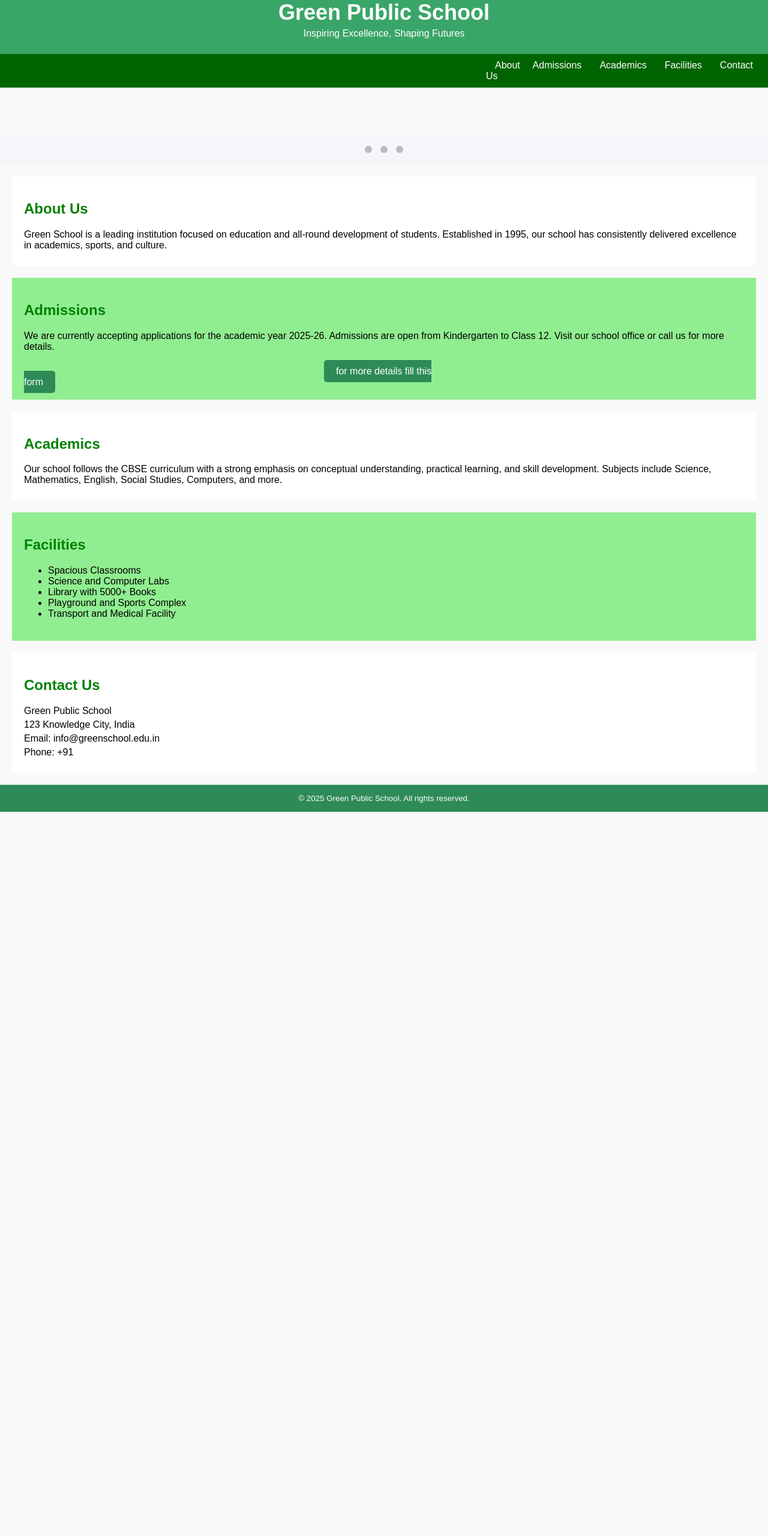
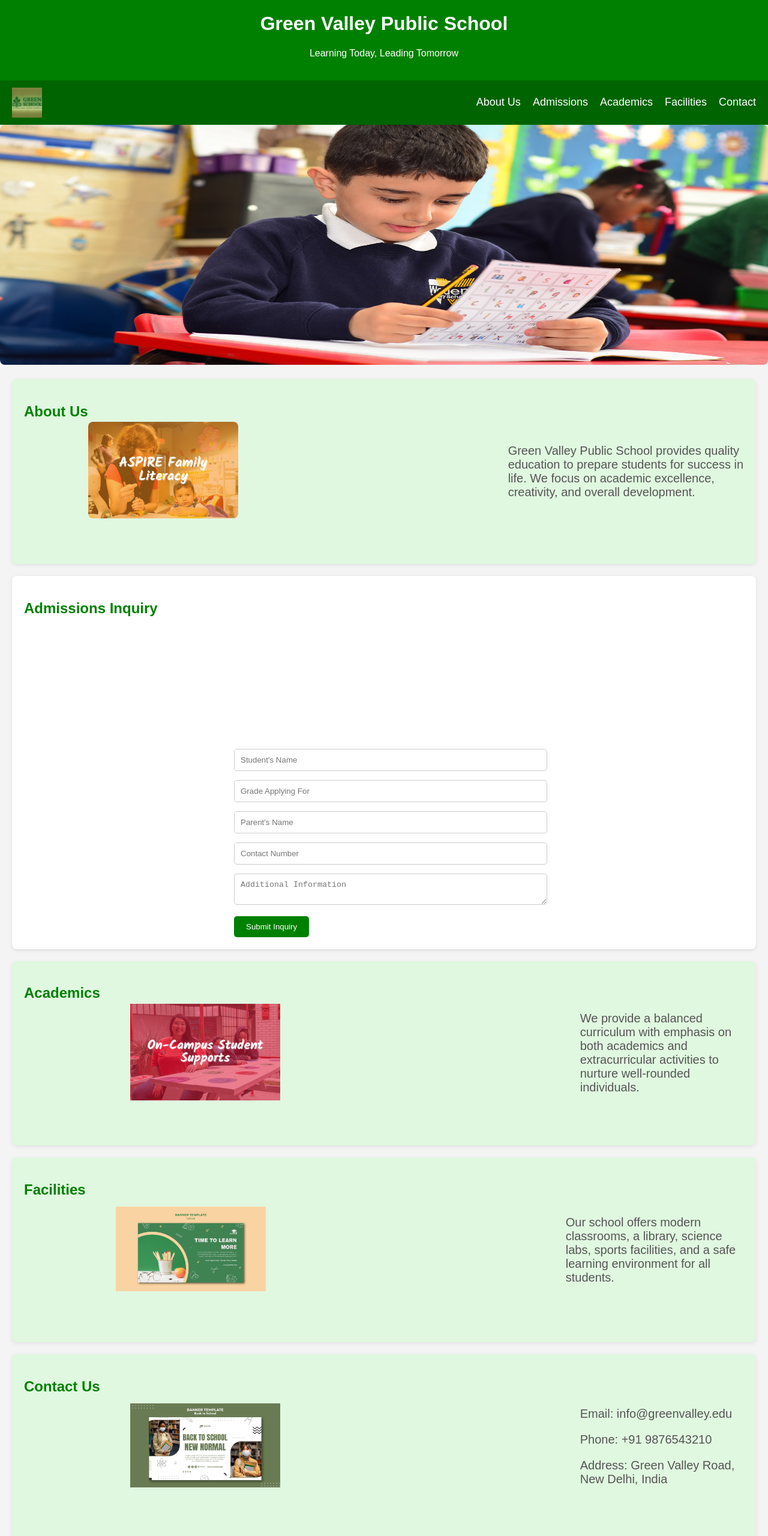
Before and after one commit to Sourabhkumarsaw/greenschool, a plain HTML site: page index.html in a window 1280 px wide. Shown: the part 20-2580 px from the top of the page at 60% size. Before the commit the page ends 1373 px from the top, so only its background shows below. Drawn offline with Linux system fonts and the light colour scheme.

Commit message:
changing code

```diff
--- a/index.html
+++ b/index.html
@@ -9,98 +9,106 @@
 
 </head>
 <body>
-<!-- Header -->
-  <header class="">
-    <h1>Green Public School</h1>
-    <p>Inspiring Excellence, Shaping Futures</p>
-  </header>
 
-  <!-- Navigation -->
-  <nav>
-    <ul>
-      <li><a class="link"  href="#about">About Us</a></li>
-      <li><a class="link"  href="#admissions">Admissions</a></li>
-      <li><a class="link"  href="#academics">Academics</a></li>
-      <li><a class="link"  href="#facilities">Facilities</a></li>
-      <li><a class="link"  href="#contact">Contact</a></li>
-    </ul>
-  </nav>
+  <!-- Header -->
+  <div class="header">
+    <h1>Green Valley Public School</h1>
+    <p>Learning Today, Leading Tomorrow</p>
+  </div>
+
+  <!-- Navigation with Logo -->
+  <div class="navbar">
+    <img src="images\Green_School_Logo.jpg" alt="School Logo">
+    <div class="nav-links">
+      <a href="#about">About Us</a>
+      <a href="#admissions">Admissions</a>
+      <a href="#academics">Academics</a>
+      <a href="#facilities">Facilities</a>
+      <a href="#contact">Contact</a>
+    </div>
+  </div>
 
   <!-- Slideshow -->
-    <div class="slideshow-container">
-    <div class="slide fade">
-      <img src="images\1-3.jpg" alt="School Event 1">
-    </div>
-
-    <div class="slide fade">
-      <img src="images\images.jpg" alt="School Event 2">
-    </div>
-
-    <div class="slide fade">
-      <img src="images\istockphoto.jpg" alt="School Event 3">
-    </div>
-
-    <!-- Buttons -->
-    <a class="prev" onclick="plusSlides(-1)">❮</a>
-    <a class="next" onclick="plusSlides(1)">❯</a>
+  <div class="slideshow">
+    <div class="slide"><img src="images\1-3.jpg" alt="School Image 1"></div>
+    <div class="slide"><img src="images\47.jpg" alt="School Image 2"></div>
+    <div class="slide"><img src="images\istockphoto.jpg" alt="School Image 3"></div>
   </div>
 
-  <!-- Dots -->
-  <div class="dots">
-    <span class="dot" onclick="currentSlide(1)"></span>
-    <span class="dot" onclick="currentSlide(2)"></span>
-    <span class="dot" onclick="currentSlide(3)"></span>
+  <!-- About Section -->
+  <div id="about" class="about-section">
+   <div>
+     <h2>About Us</h2>
+   </div>
+    <div>
+      <img id="Image" src="images\Home_Our_Program.png">
+    </div>
+   <div id="aboutContent">
+     <p>Green Valley Public School provides quality education to prepare students for success in life. We focus on academic excellence, creativity, and overall development.</p>
+   </div>
   </div>
 
- <!-- About Us -->
-  <section id="about">
-    <h2>About Us</h2>
-    <p>Green School is a leading institution focused on education and all-round development of students. Established in 1995, our school has consistently delivered excellence in academics, sports, and culture.</p>
-  </section>
+  <!-- Admissions Section -->
+  <div id="admissions" class="section admissions-section">
+    <h2>Admissions Inquiry</h2>
+    <div class="form-container">
+      <form id="admissionForm">
+        <input type="text" id="name" name="name" placeholder="Student's Name" required>
+        <input type="text" id="grade" name="grade" placeholder="Grade Applying For" required>
+        <input type="text" id="parent" name="parent" placeholder="Parent's Name" required>
+        <input type="text" id="contact" name="contact" placeholder="Contact Number" required>
+        <textarea id="message" name="message" placeholder="Additional Information"></textarea>
+        <button type="submit">Submit Inquiry</button>
+      </form>
+      <p id="thankYou" style="display:none; color:green; font-weight:bold; text-align:center; margin-top:15px;">
+        Thank you! We will contact you soon.
+      </p>
+    </div>
+  </div>
 
-   <!-- Admissions -->
-  <section id="admissions">
-    <h2>Admissions</h2>
-    <p>We are currently accepting applications for the academic year 2025-26. Admissions are open from Kindergarten to Class 12. Visit our school office or call us for more details.</p>
-      <br>
+  <!-- Academics Section -->
+  <div id="academics" class="academics-section">
+   <div>
+     <h2>Academics</h2>
+   </div>
+   <div>
+      <img id="Image2" src="images\Home_Our_Programs.png">
+   </div>
+   <div id="academicsContent">
+     <p>We provide a balanced curriculum with emphasis on both academics and extracurricular activities to nurture well-rounded individuals.</p>
+   </div>
+  </div>
 
-<!-- Admission Inquiry Form -->
-      <a class="form" href="form.html"> for more details fill this form   </a>
-  </section>
-  <!-- Academics -->
-  <section id="academics">
-    <h2>Academics</h2>
-    <p>Our school follows the CBSE curriculum with a strong emphasis on conceptual understanding, practical learning, and skill development. Subjects include Science, Mathematics, English, Social Studies, Computers, and more.</p>
+  <!-- Facilities Section -->
+  <div id="facilities" class="facilities-section">
+    <div>
+      <h2>Facilities</h2>
+    </div>
+    <div>
+      <img id="Image3" src="images\4405826.jpg" >
+    </div>
+   <div id="facilitiesContent">
+     <p>Our school offers modern classrooms, a library, science labs, sports facilities, and a safe learning environment for all students.</p>
+  </div>
+   </div>
 
-  </section>
-
- <!-- Facilities -->
-  <section id="facilities">
-    <h2>Facilities</h2>
-    <ul>
-      <li>Spacious Classrooms</li>
-      <li>Science and Computer Labs</li>
-      <li>Library with 5000+ Books</li>
-      <li>Playground and Sports Complex</li>
-      <li>Transport and Medical Facility</li>
-    </ul>
-  </section>
-
-  <!-- Contact -->
-  <section id="contact">
-    <h2>Contact Us</h2>
-    <p>Green Public School</p>
-    <p>123 Knowledge City, India</p>
-    <p>Email: info@greenschool.edu.in</p>
-    <p>Phone: +91</p>
-  </section>
+  <!-- Contact Section -->
+  <div id="contact" class="section contact-section">
+   <div>
+     <h2>Contact Us</h2>
+   </div>
+   <div>
+      <img id="Image4" src="images\5702425.jpg">
+   </div>
+   <div id="contactContent">
+     <p>Email: info@greenvalley.edu</p>
+    <p>Phone: +91 9876543210</p>
+    <p>Address: Green Valley Road, New Delhi, India</p>
+   </div>
+  </div>
 
   <!-- Footer -->
-  <footer>
-    <small>
-      <p>&copy; 2025 Green Public School. All rights reserved.</p>
-    </small>
-  </footer>
-
-</body>
+  <div class="footer">
+    <p>&copy; 2025 Green Valley Public School. All rights reserved.</p>
+  </div>
 </html>
--- a/script.js
+++ b/script.js
@@ -1,51 +1,19 @@
- // Form validation & thank you message
-    document.getElementById("inquiryForm").addEventListener("submit", function(event) {
-      event.preventDefault();
-      let name = document.getElementById("name").value.trim();
-      let email = document.getElementById("email").value.trim();
-      let grade = document.getElementById("grade").value;
-      let thankYou = document.getElementById("thankYouMessage");
-
-      if (name === "" || email === "" || grade === "") {
-        alert("Please fill out all required fields before submitting.");
-        return;
-      }
-
-      thankYou.style.display = "block";
-      this.reset();
-      setTimeout(() => {
-        thankYou.style.display = "none";
-      }, 5000);
-    }
-  );
-
-    /* ====== Slideshow JS ====== */
-       let slideIndex = 0;
-    showSlides();
-
+   // Slideshow
+    let slideIndex = 0;
     function showSlides() {
-      let i;
       let slides = document.getElementsByClassName("slide");
-      let dots = document.getElementsByClassName("dot");
-      for (i = 0; i < slides.length; i++) {
+      for (let i = 0; i < slides.length; i++) {
         slides[i].style.display = "none";
       }
       slideIndex++;
-      if (slideIndex > slides.length) {slideIndex = 1}
-      for (i = 0; i < dots.length; i++) {
-        dots[i].className = dots[i].className.replace(" active", "");
-      }
-      slides[slideIndex-1].style.display = "block";
-      dots[slideIndex-1].className += " active";
-      setTimeout(showSlides, 4000); // Change every 4 seconds
+      if (slideIndex > slides.length) { slideIndex = 1 }
+      slides[slideIndex - 1].style.display = "block";
+      setTimeout(showSlides, 3000); // Change every 3 seconds
     }
 
-    function plusSlides(n) {
-      slideIndex += n-1;
-      showSlides();
-    }
-
-    function currentSlide(n) {
-      slideIndex = n-1;
-      showSlides();
-    }
+    // Form Submission
+    document.getElementById("admissionForm").addEventListener("submit", function(event) {
+      event.preventDefault();
+      document.getElementById("thankYou").style.display = "block";
+      this.reset();
+    });
--- a/style.css
+++ b/style.css
@@ -2,202 +2,203 @@
       font-family: Arial, sans-serif;
       margin: 0;
       padding: 0;
-      background-color: #f9f9f9;
+      background: #f4f4f4;
+      color: #333;
+    }
 
+    /* ===== Header ===== */
+    .header {
+      background: green;
+      color: white;
+      padding: 20px;
+      text-align: center;
     }
-    header {
-      background-color: #3aa568;
+
+    /* ===== Navigation with Logo ===== */
+    .navbar {
+      display: flex;
+      align-items: center;
+      justify-content: space-between;
+      background: darkgreen;
+      padding: 12px 20px;
+    }
+    .navbar img {
+      height: 50px;
+    }
+    .nav-links {
+      display: flex;
+      gap: 20px;
+    }
+    .nav-links a {
       color: white;
-      text-align: center;
-      padding: 20px 10px;
-      margin : 0 0;
+      text-decoration: none;
+      font-size: 18px;
     }
-    h1 {
-      font-size: 36px;
-      margin: 0;
+    .nav-links a:hover {
+      color: yellow;
     }
-    p {
-      margin: 5px 0;
-    }
-    nav {
-      background-color: #006400;
-      padding: 10px;
 
-    }
-    nav ul {
-      list-style: none;
-      padding: 0;
-      margin: 0 0 0 800px;
-      display: flex;
-
-    }
-    nav a {
-      color: white;
-      margin: 0 15px;
-      text-decoration: none;
-      font-size: 16px;
-      transition: color 0.3s ease, transform 0.2s ease;
-    }
-    nav a:hover {
-      color: #FFD700; /* Gold on hover */
-      transform: scale(1.1); /* Slight pop effect */
-    }
-         /* ====== Slideshow Styling ====== */
- .slideshow-container {
+    /* ===== Slideshow ===== */
+    .slideshow-container {
       position: relative;
       max-width: 100%;
-      margin: 40px auto;
-      border-radius: 15px;
+      margin: auto;
       overflow: hidden;
-      box-shadow: 0 4px 20px rgba(0,0,0,0.2);
+      background: #000;
     }
-
     .slide {
       display: none;
     }
-
+    .slide:first-child {
+      display: block; /* show first by default */
+    }
     .slide img {
       width: 100%;
-      height: 450px;
-      object-fit:fill;
+      height: 400px;
+      object-fit: fill;
+      border-radius: 8px;
     }
 
-    /* Next & previous buttons */
-    .prev, .next {
-      cursor: pointer;
-      position: absolute;
-      top: 50%;
-      width: auto;
-      padding: 12px;
-      margin-top: -22px;
-      color: white;
-      font-weight: bold;
-      font-size: 22px;
-      border-radius: 0 3px 3px 0;
-      user-select: none;
-      background: rgba(0,0,0,0.4);
-      transition: 0.3s;
+    /* ===== Sections ===== */
+    .section {
+      background: #fff;
+      margin: 20px;
+      padding: 20px;
+      border-radius: 8px;
+      box-shadow: 0 2px 6px rgba(0,0,0,0.1);
+    }
+    .about-section h2,
+    .admissions-section h2,
+    .academics-section h2,
+    .facilities-section h2,
+    .contact-section h2 {
+      color: green;
+      padding: 0 0 200px 0;
+
     }
 
-    .next {
-      right: 0;
-      border-radius: 3px 0 0 3px;
+    /* ===== Form ===== */
+    .form-container {
+      max-width: 500px;
+      margin: auto;
+    }
+    .form-container input,
+    .form-container textarea {
+      width: 100%;
+      padding: 10px;
+      margin-bottom: 15px;
+      border: 1px solid #ccc;
+      border-radius: 5px;
+    }
+    .form-container button {
+      background: green;
+      color: white;
+      padding: 10px 20px;
+      border: none;
+      border-radius: 5px;
+      cursor: pointer;
+    }
+    .form-container button:hover {
+      background: darkgreen;
     }
 
-    .prev:hover, .next:hover {
-      background: rgba(0,0,0,0.8);
+    /* ===== Footer ===== */
+    .footer {
+      background: darkgreen;
+      color: white;
+      text-align: center;
+      padding: 15px;
+      margin-top: 20px;
     }
 
-    /* Dots */
-    .dots {
-      text-align: center;
-      padding: 15px;
-      background: #f4f6f9;
+    .about-section{
+      display: flex;
+      flex-direction: row;
+      align-items: center;
+      justify-content: space-between;
+      padding: 20px;
+      background: #e0f7e0;
+      border-radius: 8px;
+      margin: 20px;
+      box-shadow: 0 2px 6px rgba(68, 66, 66, 0.1);
     }
-
-    .dot {
-      cursor: pointer;
-      height: 12px;
-      width: 12px;
-      margin: 0 5px;
-      background-color: #bbb;
-      border-radius: 50%;
-      display: inline-block;
-      transition: background-color 0.6s ease;
+    #Image {
+      width: 250px;
+      height: auto;
+      border-radius: 8px;
     }
-
-    .active, .dot:hover {
-      background-color: #333;
+    #aboutContent {
+      flex: 1;
+      margin-left: 450px;
+      font-size: 20px;
+      color: #555;
     }
-
-
-     #about, #academics, #contact{
+.academics-section{
+      display: flex;
+      flex-direction: row;
+      align-items: center;
+      justify-content: space-between;
       padding: 20px;
-      background-color: white;
-      margin: 20px ;
-
+      background: #e0f7e0;
+      border-radius: 8px;
+      margin: 20px;
+      box-shadow: 0 2px 6px rgba(68, 66, 66, 0.1);
     }
-    #admissions, #facilities {
+    #Image2 {
+      width: 250px;
+      height: auto;
+      border-radius: 8px;
+      padding: 50px;
+    }
+    #academicsContent {
+      flex: 1;
+      margin-left: 450px;
+      font-size: 20px;
+      color: #555;
+    }
+    .facilities-section{
+      display: flex;
+      flex-direction: row;
+      align-items: center;
+      justify-content: space-between;
       padding: 20px;
-      background-color: lightgreen;
-      margin: 20px ;
+      background: #e0f7e0;
+      border-radius: 8px;
+      margin: 20px;
+      box-shadow: 0 2px 6px rgba(68, 66, 66, 0.1);
     }
-    h2 {
-      color: green;
+    #Image3{
+      width: 250px;
+      height: auto;
+      border-radius: 8px;
+      padding: 50px;
     }
-   .form {
-      text-decoration: none;
-      color: white;
-      background-color: #2E8B57;
-      padding: 10px 20px;
-      margin: 0  500px;
-      border-radius: 5px;
-      transition: background-color 0.3s ease, transform 0.2s ease;
+    #facilitiesContent {
+      flex: 1;
+      margin-left: 450px;
+      font-size: 20px;
+      color: #555;
     }
-
-    footer {
-      text-align: center;
-      padding: 10px;
-      background-color: #2E8B57;
-      color: white;
+    .contact-section {
+      display: flex;
+      flex-direction: row;
+      align-items: center;
+      justify-content: space-between;
+      padding: 20px;
+      background: #e0f7e0;
+      border-radius: 8px;
+      margin: 20px;
+      box-shadow: 0 2px 6px rgba(68, 66, 66, 0.1);
     }
-
-    form body {
-      font-family: Arial, sans-serif;
-      margin: 0;
-      padding: 0;
-      background-color: #f9f9f9;
-      color: #333;
+    #Image4 {
+      width: 250px;
+      height: auto;
+      border-radius: 8px;
+      padding: 50px;
     }
-    #admissionsform {
-      text-align: center;
-      color: #2E8B57;
-      margin-top: 20px;
+    #contactContent {
+      flex: 1;
+      margin-left: 450px;
+      font-size: 20px;
+      color: #555;
     }
-    form {
-      max-width: 600px;
-      margin: 0 auto;
-      padding: 20px;
-      background-color: white;
-      border-radius: 5px;
-      box-shadow: 0 2px 10px rgba(0, 0, 0, 0.1);
-    }
-    label {
-      display: block;
-      margin-bottom: 10px;
-      font-weight: bold;
-    }
-    input[type="text"],
-    input[type="email"],
-    input[type="tel"],
-    select,
-    textarea {
-      width: 100%;
-      padding: 10px;
-      margin-bottom: 20px;
-      border: 1px solid #ccc;
-      border-radius: 4px;
-    }
-    input[type="submit"] {
-      background-color: #2E8B57;
-      color: white;
-      border: none;
-      cursor: pointer;
-      padding: 10px 20px;
-      font-size: 16px;
-      margin: 0 250px;
-      transition: background-color 0.3s ease, transform 0.2s ease;
-    }
-    input[type="submit"]:hover {
-      background-color: #1e5e3a; /* Darker green */
-      transform: scale(1.05); /* Slightly bigger */
-    }
-    .thank-you-message {
-      display: none;
-      margin-top: 15px;
-      padding: 10px;
-      background-color: #d4edda;
-      color: #155724;
-      border: 1px solid #c3e6cb;
-      border-radius: 5px;
-    }
```
Also changed, not shown: form.html (deleted, +0 -54 lines), images/4405826.jpg (added), images/6195525.jpg (added), images/Green_School_Logo.jpg (added), images/photo.avif (deleted), images/playing.webp (deleted).
